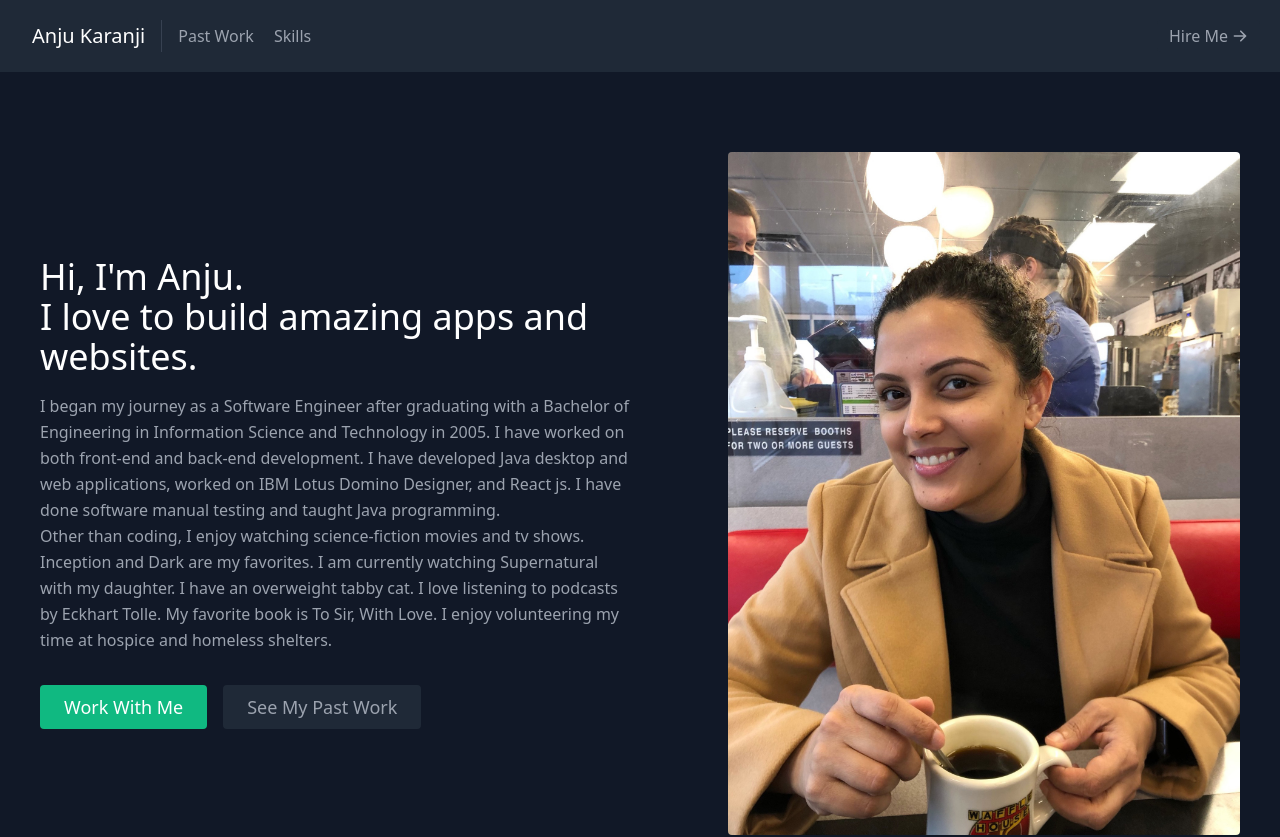
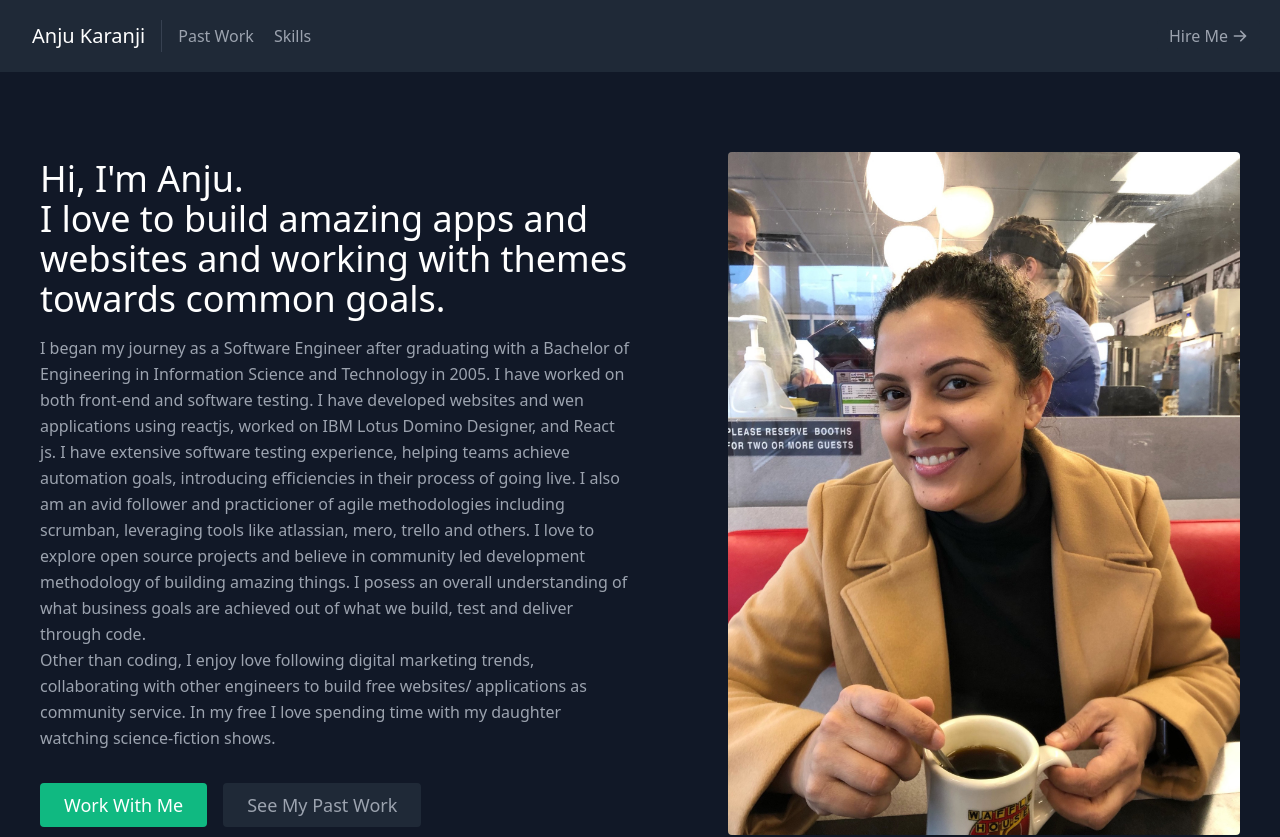
Before and after one commit to sagi0312/anjukaranji, a React (Create React App) app: page / in a window 1280 px wide. Shown: the top 837 px of the page. Built offline with nearby package versions, Linux system fonts and the light colour scheme.

Commit message:
Changed About

```diff
--- a/src/components/About.js
+++ b/src/components/About.js
@@ -8,20 +8,26 @@ export default function About() {
             <h1 className="title-font sm:text-4xl text-3xl mb-4 font-medium text-white">
               Hi, I'm Anju.
               <br className="hidden lg:inline-block" />I love to build amazing
-              apps and websites.
+              apps and websites and working with themes towards common goals.
             </h1>
             <p className="mb-8 leading-relaxed">
               I began my journey as a Software Engineer after graduating with a
               Bachelor of Engineering in Information Science and Technology in
-              2005. I have worked on both front-end and back-end development. I
-              have developed Java desktop and web applications, worked on IBM
-              Lotus Domino Designer, and React js. I have done software manual
-              testing and taught Java programming. <br /> Other than coding, I
-              enjoy watching science-fiction movies and tv shows. Inception and
-              Dark are my favorites. I am currently watching Supernatural with
-              my daughter. I have an overweight tabby cat. I love listening to
-              podcasts by Eckhart Tolle. My favorite book is To Sir, With Love.
-              I enjoy volunteering my time at hospice and homeless shelters.
+              2005. I have worked on both front-end and software testing. I have
+              developed websites and wen applications using reactjs, worked on
+              IBM Lotus Domino Designer, and React js. I have extensive software
+              testing experience, helping teams achieve automation goals,
+              introducing efficiencies in their process of going live. I also am
+              an avid follower and practicioner of agile methodologies including
+              scrumban, leveraging tools like atlassian, mero, trello and
+              others. I love to explore open source projects and believe in
+              community led development methodology of building amazing things.
+              I posess an overall understanding of what business goals are
+              achieved out of what we build, test and deliver through code.{" "}
+              <br /> Other than coding, I enjoy love following digital marketing
+              trends, collaborating with other engineers to build free websites/
+              applications as community service. In my free I love spending time
+              with my daughter watching science-fiction shows.
             </p>
             <div className="flex justify-center">
               <a
--- a/src/components/Skills.js
+++ b/src/components/Skills.js
@@ -20,8 +20,6 @@ export default function Skills() {
             >
               http://www.helptrust.org
             </a>
-            . I recently completed a 4 month internship as a manual tester at
-            ClassCalc.
           </p>
         </div>
         <div className="flex flex-wrap lg:w-4/5 sm:mx-auto sm:mb-2 -mx-2">
```
